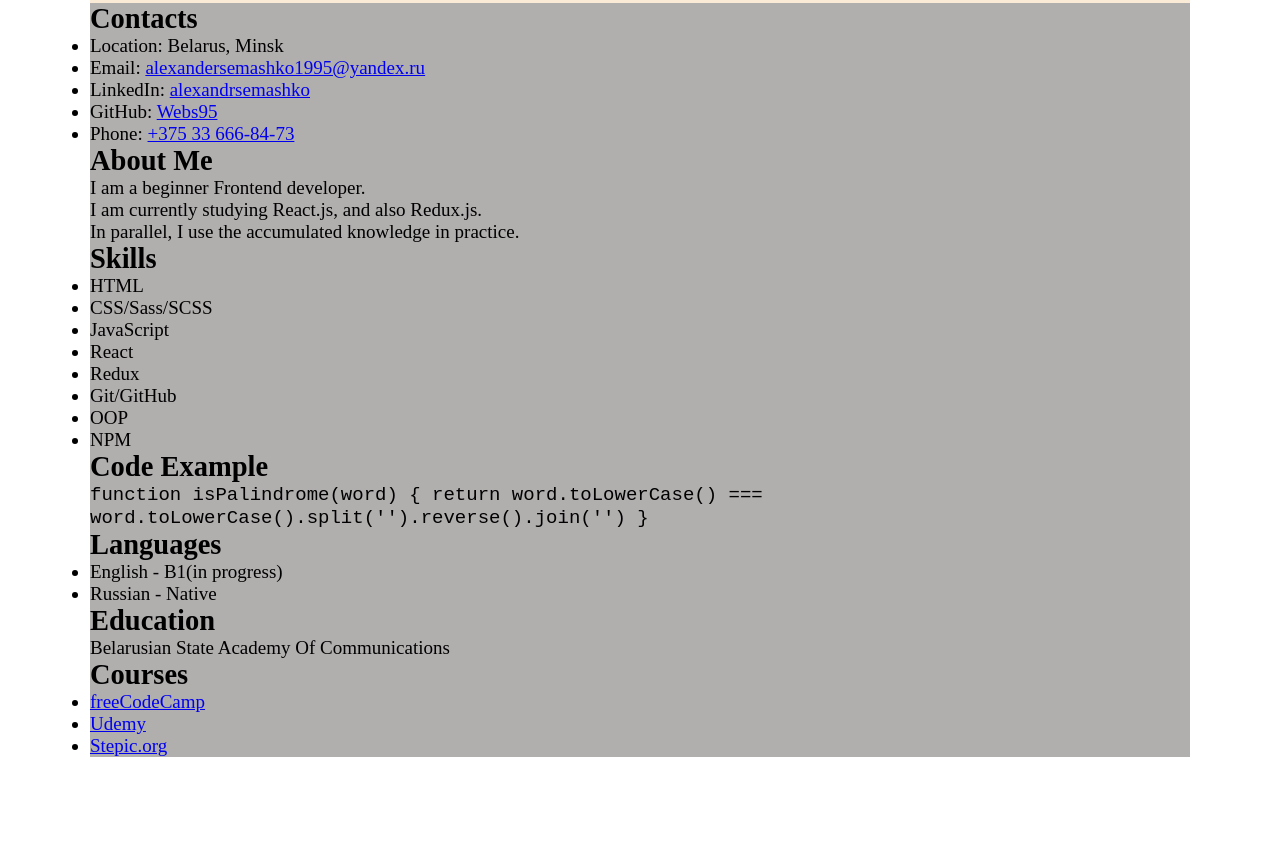
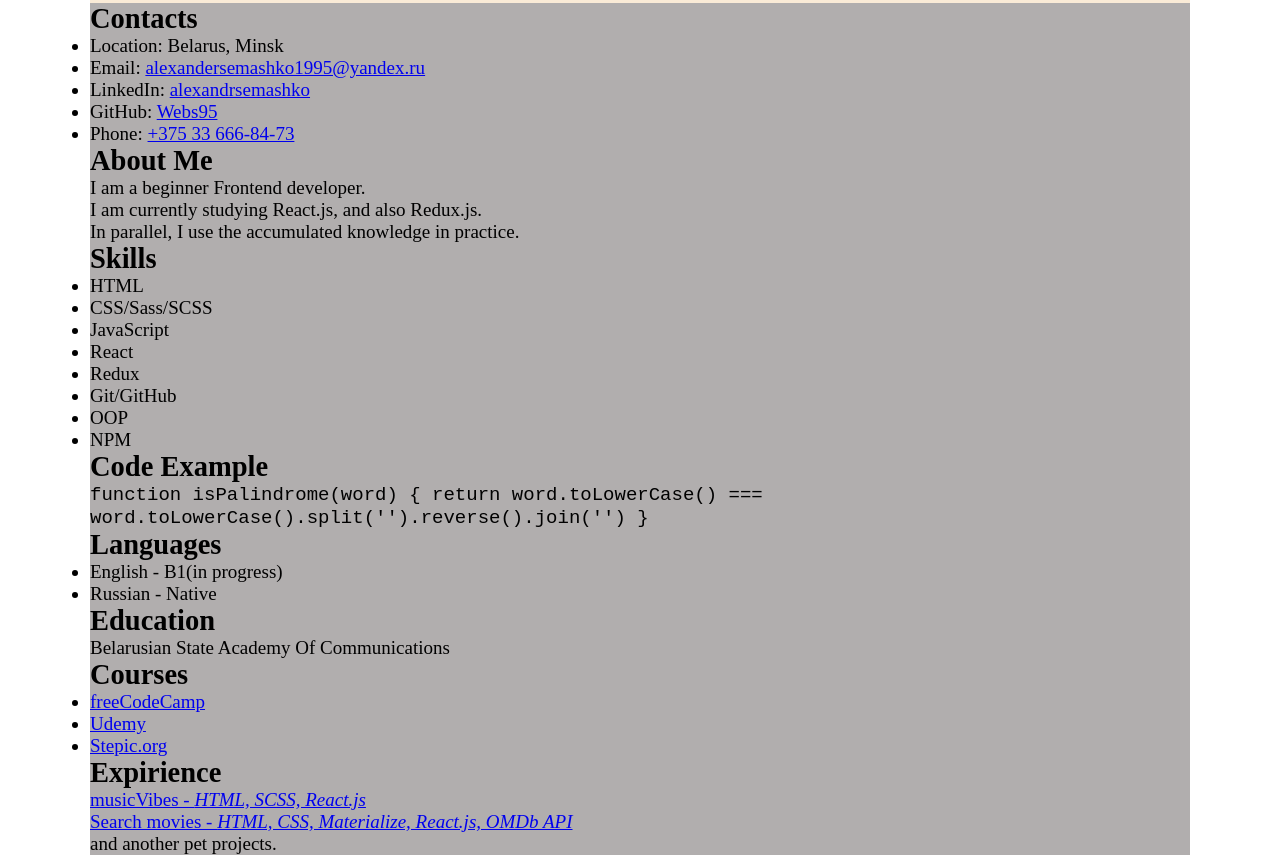
Before and after one commit to Webs95/rsschool-cv, a plain HTML site: page index.html in a window 1280 px wide. Shown: the part 287-1142 px from the top of the page. Before the commit the page ends 1044 px from the top, so only its background shows below. Drawn offline with Linux system fonts and the light colour scheme.

Commit message:
feat: add expiriense section

```diff
--- a/index.html
+++ b/index.html
@@ -105,6 +105,20 @@
             <li><a class="link" href="http://stepic.org">Stepic.org</a></li>
           </ul>
         </sectoin>
+        <sectoin class="section courses">
+          <h2 class="section-title">Expirience</h2>
+          <p>
+            <a class="link" href="https://webs95.github.io/react-vibeMusic/"
+              >musicVibes - <em>HTML, SCSS, React.js</em></a
+            >
+          </p>
+          <p>
+            <a class="link" href="https://webs95.github.io/react-movie/"
+              >Search movies - <em>HTML, CSS, Materialize, React.js, OMDb API</em
+            ></a>
+          </p>
+          <p><span class="bold">and another pet projects.</span></p>
+        </sectoin>
       </main>
     </div>
   </body>
```
